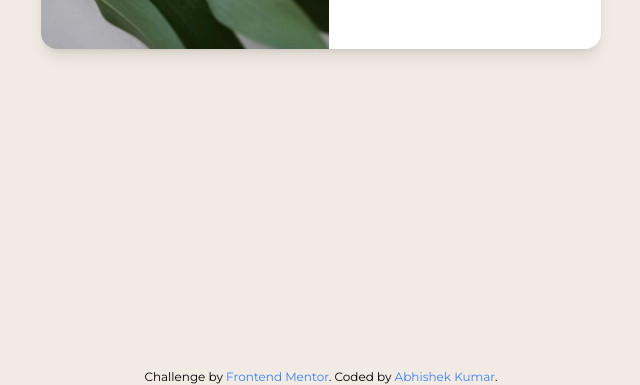
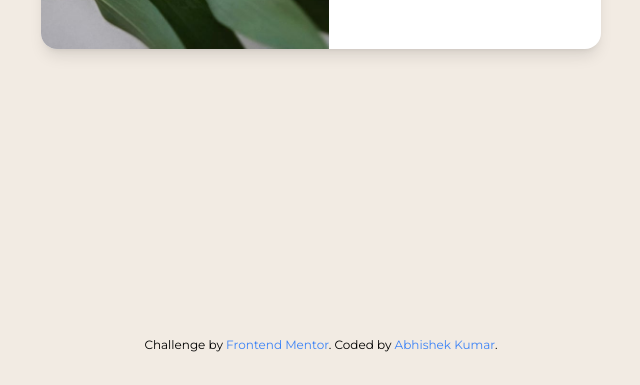
Before and after one commit to abhixdev/product-preview-card-component-main, a website built with Vite: page index.html in a window 1280 px wide. Shown: the part 479-864 px from the top of the page, without its empty margins (319-959 px from the left). After the commit the page ends 832 px from the top, so only its background shows below. Built offline with nearby package versions, Linux system fonts and the light colour scheme.

Commit message:
Fix margin

```diff
--- a/index.html
+++ b/index.html
@@ -87,7 +87,7 @@
     </div>
 
     <!-- Attribution -->
-    <div class="mt-12 text-center text-xs">
+    <div class="pt-4 text-center text-xs">
       Challenge by
       <a
         class="hover:text-grayishBlue text-blue-500"
```
